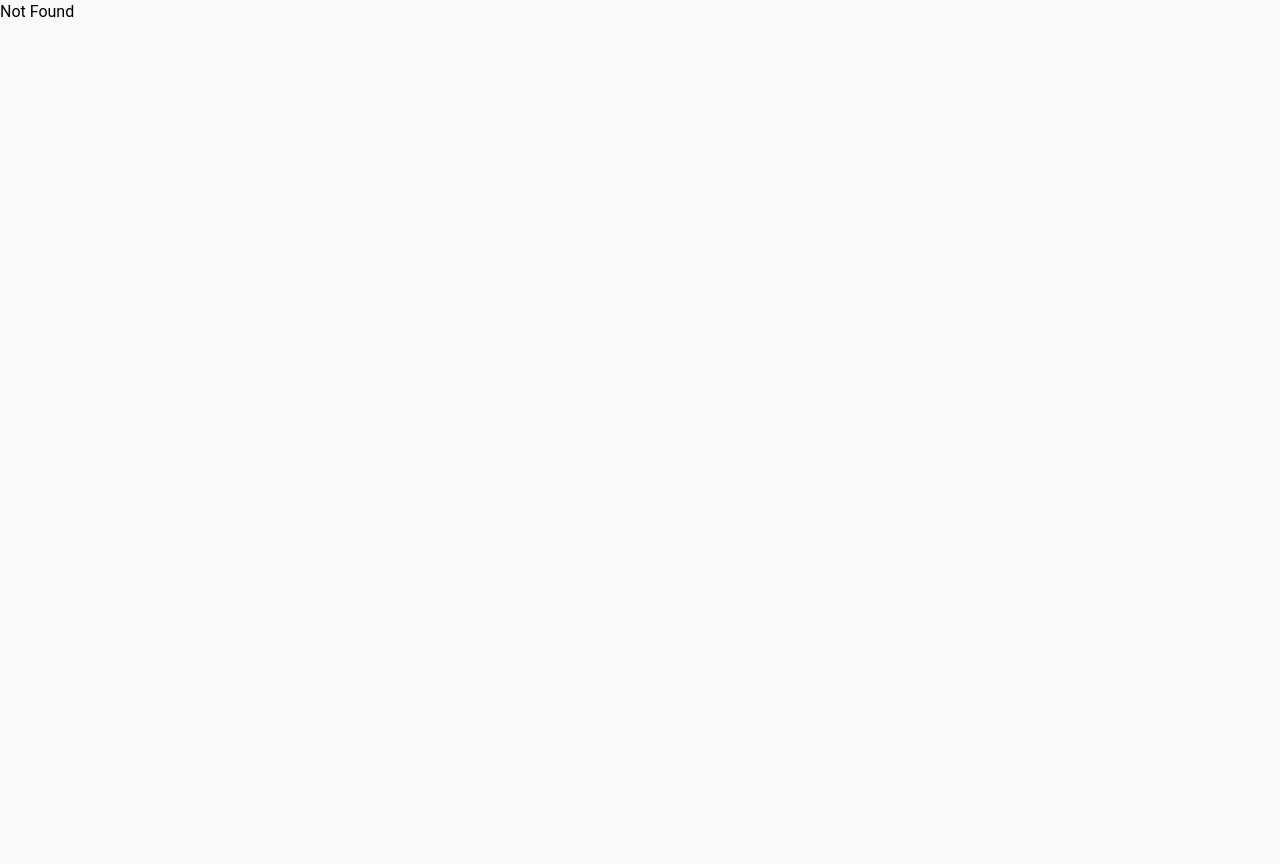
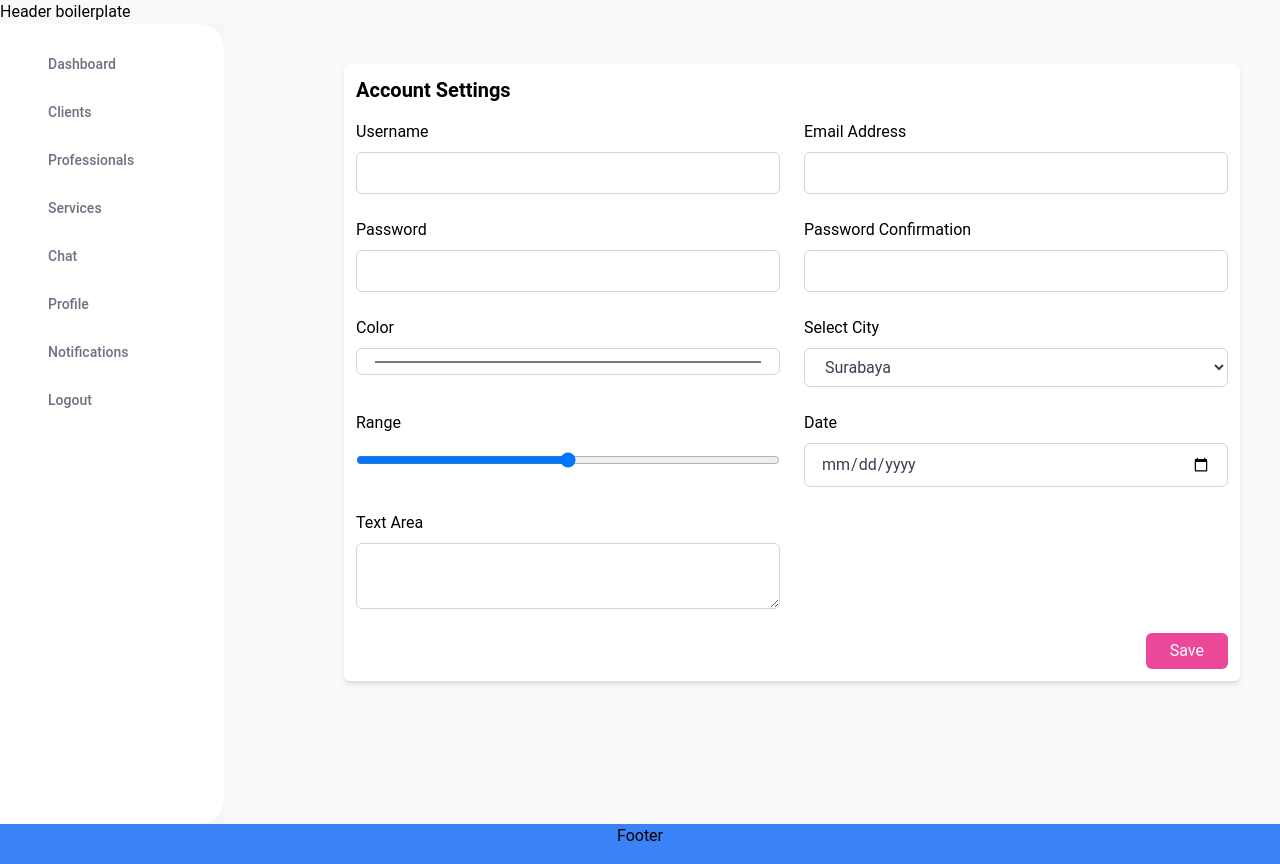
Before and after one commit to hamzaelalamy/f-blastek, a React (Vite) app in the folder app/: page /backoffice/professionals/create in a window 1280 px wide. Before the commit this address had no page. Before the commit the page ends 800 px from the top, so only its background shows below. Built offline with nearby package versions, Linux system fonts and the light colour scheme.

Commit message:
modified admin layout and add pro and edit pro and added routes

```diff
--- a/app/src/components/common/AdminSidebar.tsx
+++ b/app/src/components/common/AdminSidebar.tsx
@@ -2,11 +2,9 @@ import { Link } from 'react-router-dom';
 
 export default function AdminSidebar() {
   return (
-    <div className="flex flex-row min-h-screen bg-gray-100">
+    <div className="flex flex-row min-h-screen mr-20 bg-gray-100">
       <div className="overflow-hidden bg-white lg:w-56 md:w-40 sm:w-32 rounded-r-3xl">
-        <div className="flex items-center justify-center h-20 shadow-md">
-          <h1 className="text-3xl text-indigo-500 uppercase">Logo</h1>
-        </div>
+
         <ul className="flex flex-col py-4">
           <li>
             <Link to="/dashboard" className="flex flex-row items-center h-12 text-gray-500 transition-transform duration-200 ease-in transform hover:translate-x-2 hover:text-gray-800">
@@ -17,19 +15,19 @@ export default function AdminSidebar() {
           <li>
             <Link to="/music" className="flex flex-row items-center h-12 text-gray-500 transition-transform duration-200 ease-in transform hover:translate-x-2 hover:text-gray-800">
               <span className="inline-flex items-center justify-center w-12 h-12 text-lg text-gray-400"><i className="bx bx-music"></i></span>
-              <span className="text-sm font-medium">Music</span>
+              <span className="text-sm font-medium">Clients</span>
             </Link>
           </li>
           <li>
             <Link to="/drink" className="flex flex-row items-center h-12 text-gray-500 transition-transform duration-200 ease-in transform hover:translate-x-2 hover:text-gray-800">
               <span className="inline-flex items-center justify-center w-12 h-12 text-lg text-gray-400"><i className="bx bx-drink"></i></span>
-              <span className="text-sm font-medium">Drink</span>
+              <span className="text-sm font-medium">Professionals</span>
             </Link>
           </li>
           <li>
             <Link to="/shopping" className="flex flex-row items-center h-12 text-gray-500 transition-transform duration-200 ease-in transform hover:translate-x-2 hover:text-gray-800">
               <span className="inline-flex items-center justify-center w-12 h-12 text-lg text-gray-400"><i className="bx bx-shopping-bag"></i></span>
-              <span className="text-sm font-medium">Shopping</span>
+              <span className="text-sm font-medium">Services</span>
             </Link>
           </li>
           <li>
@@ -48,7 +46,7 @@ export default function AdminSidebar() {
             <Link to="/notifications" className="flex flex-row items-center h-12 text-gray-500 transition-transform duration-200 ease-in transform hover:translate-x-2 hover:text-gray-800">
               <span className="inline-flex items-center justify-center w-12 h-12 text-lg text-gray-400"><i className="bx bx-bell"></i></span>
               <span className="text-sm font-medium">Notifications</span>
-              <span className="px-3 py-px ml-auto mr-6 text-sm text-red-500 bg-red-100 rounded-full">5</span>
+              {/* <span className="px-3 py-px ml-auto mr-6 text-sm text-red-500 bg-red-100 rounded-full">5</span> */}
             </Link>
           </li>
           <li>
--- a/app/src/components/forms/AddProfessional.tsx
+++ b/app/src/components/forms/AddProfessional.tsx
@@ -1,14 +1,13 @@
 import { useState } from 'react';
-import { useAppDispatch, } from '../../hooks/ReduxHooks';
+import { useAppDispatch } from '../../hooks/ReduxHooks';
 import { actPostProfessionals } from '../../slices/professionals/ProfessionalsSlice';
 import { useNavigate } from 'react-router-dom';
-
 
 function CreateProfessional() {
   const initialFormData = {
     firstName: '',
     lastName: '',
-        cin: '',
+    cin: null,
     email: '',
     phoneNumber: '',
     city: '',
@@ -26,7 +25,7 @@ function CreateProfessional() {
   const navigate = useNavigate();
   const [formData, setFormData] = useState(initialFormData);
 
-  const handleChange = (e:React.FormEvent<HTMLFormElement>) => {
+  const handleChange = (e) => {
     const { id, value } = e.target;
     setFormData({
       ...formData,
@@ -36,7 +35,7 @@ function CreateProfessional() {
 
   const dispatch = useAppDispatch();
 
-  const handleSubmit = async (e:React.FormEvent<HTMLFormElement>) => {
+  const handleSubmit = async (e) => {
     e.preventDefault();
     try {
       await dispatch(actPostProfessionals(formData));
@@ -45,166 +44,116 @@ function CreateProfessional() {
     } catch (error) {
       console.error('Error submitting form:', error);
     }
-
   };
 
     return (
-    <form onSubmit={handleSubmit} className='pb-40 pl-40 pr-40 ml-40 mr-40 '>
-      <div className="flex flex-col p-4 mt-4 bg-gray-900 rounded-lg shadow-sm">
-        <h2 className="text-lg font-bold text-white">Create Professional</h2>
-        {/* First Name */}
-        <div className="mt-4">
-          <label className="text-white" htmlFor="firstName">First Name</label>
+        <section className="max-w-4xl p-3 ml-auto mr-auto text-black bg-white rounded-md shadow-md">
+      <h1 className="text-xl font-bold capitalize">Account settings</h1>
+      <form onSubmit={handleSubmit}>
+        <div className="grid grid-cols-1 gap-6 mt-4 sm:grid-cols-2">
+          <div>
+            <label htmlFor="username">Username</label>
             <input
-            placeholder="First name"
-            className="w-full px-2 py-1 text-white bg-gray-800 border-gray-700 rounded-md"
+              id="username"
               type="text"
-            id="firstName"
-            value={formData.firstName}
+              className="block w-full px-4 py-2 mt-2 text-gray-700 bg-white border border-gray-300 rounded-md focus:border-blue-500 focus:outline-none focus:ring"
+            //   value={formData.username}
               onChange={handleChange}
             />
           </div>
-        {/* Last Name */}
-        <div className="mt-4">
-          <label className="text-white" htmlFor="lastName">Last Name</label>
+
+          <div>
+            <label htmlFor="emailAddress">Email Address</label>
             <input
-            placeholder="Last name"
-            className="w-full px-2 py-1 text-white bg-gray-800 border-gray-700 rounded-md"
-            type="text"
-            id="lastName"
-            value={formData.lastName}
+              id="emailAddress"
+              type="email"
+              className="block w-full px-4 py-2 mt-2 text-gray-700 bg-white border border-gray-300 rounded-md focus:border-blue-500 focus:outline-none focus:ring"
+            //   value={formData.emailAddress}
               onChange={handleChange}
             />
           </div>
-        {/* CIN */}
-        <div className="mt-4">
-          <label className="text-white" htmlFor="cin">CIN</label>
+
+          <div>
+            <label htmlFor="password">Password</label>
             <input
-            placeholder="CIN"
-            className="w-full px-2 py-1 text-white bg-gray-800 border-gray-700 rounded-md"
-            type="text"
-            id="cin"
-            value={formData.cin}
-            onChange={handleChange}
-          />
-        </div>
-        {/* Email */}
-        <div className="mt-4">
-          <label className="text-white" htmlFor="email">Email</label>
-          <input
-            placeholder="Email"
-            className="w-full px-2 py-1 text-white bg-gray-800 border-gray-700 rounded-md"
-            type="email"
-            id="email"
-            value={formData.email}
-            onChange={handleChange}
-          />
-        </div>
-        {/* Phone Number */}
-        <div className="mt-4">
-          <label className="text-white" htmlFor="phoneNumber">Phone Number</label>
-          <input
-            placeholder="Phone number"
-            className="w-full px-2 py-1 text-white bg-gray-800 border-gray-700 rounded-md"
-            type="text"
-            id="phoneNumber"
-            value={formData.phoneNumber}
-            onChange={handleChange}
-          />
-        </div>
-        {/* City */}
-        <div className="mt-4">
-          <label className="text-white" htmlFor="city">City</label>
-          <input
-            placeholder="City"
-            className="w-full px-2 py-1 text-white bg-gray-800 border-gray-700 rounded-md"
-            type="text"
-            id="city"
-            value={formData.city}
-            onChange={handleChange}
-          />
-        </div>
-        {/* Address */}
-        <div className="mt-4">
-          <label className="text-white" htmlFor="address">Address</label>
-          <textarea
-            placeholder="Address"
-            className="w-full px-2 py-1 text-white bg-gray-800 border-gray-700 rounded-md"
-            id="address"
-            value={formData.address}
-            onChange={handleChange}
-          ></textarea>
-        </div>
-        {/* Specialization */}
-        <div className="mt-4">
-          <label className="text-white" htmlFor="specialization">Specialization</label>
-          <input
-            placeholder="Specialization"
-            className="w-full px-2 py-1 text-white bg-gray-800 border-gray-700 rounded-md"
-            type="text"
-            id="specialization"
-            value={formData.specialization}
-            onChange={handleChange}
-          />
-        </div>
-        {/* Hourly Rate */}
-        <div className="mt-4">
-          <label className="text-white" htmlFor="hourlyRate">Hourly Rate</label>
-          <input
-            placeholder="Hourly rate"
-            className="w-full px-2 py-1 text-white bg-gray-800 border-gray-700 rounded-md"
-            type="number"
-            id="hourlyRate"
-            value={formData.hourlyRate}
-            onChange={handleChange}
-          />
-        </div>
-        {/* Bio */}
-        <div className="mt-4">
-          <label className="text-white" htmlFor="bio">Bio</label>
-          <textarea
-            placeholder="Bio"
-            className="w-full px-2 py-1 text-white bg-gray-800 border-gray-700 rounded-md"
-            id="bio"
-            value={formData.bio}
-            onChange={handleChange}
-          ></textarea>
-        </div>
-        {/* Background Check Completed */}
-        <div className="mt-4">
-          <label className="text-white" htmlFor="backgroundCheckCompleted">Background Check Completed</label>
-          <input
-            className="ml-2"
-            type="checkbox"
-            id="backgroundCheckCompleted"
-            checked={formData.backgroundCheckCompleted}
-            onChange={(e) =>
-                setFormData({
-                ...formData,
-                backgroundCheckCompleted: e.target.checked
-                })
-            }
-            />
-        </div>
-        {/* Password */}
-        <div className="mt-4">
-          <label className="text-white" htmlFor="password">Password</label>
-          <input
-            placeholder="Password"
-            className="w-full px-2 py-1 text-white bg-gray-800 border-gray-700 rounded-md"
+              id="password"
               type="password"
-            id="password"
+              className="block w-full px-4 py-2 mt-2 text-gray-700 bg-white border border-gray-300 rounded-md focus:border-blue-500 focus:outline-none focus:ring"
               value={formData.password}
               onChange={handleChange}
             />
           </div>
-        {/* Submit button */}
-        <div className="flex justify-end mt-4">
-          <button className="px-4 py-1 text-black transition-all duration-200 bg-white rounded-md hover:bg-blue-500 hover:text-white" type="submit">Submit</button>
+
+          <div>
+            <label htmlFor="passwordConfirmation">Password Confirmation</label>
+            <input
+              id="passwordConfirmation"
+              type="password"
+              className="block w-full px-4 py-2 mt-2 text-gray-700 bg-white border border-gray-300 rounded-md focus:border-blue-500 focus:outline-none focus:ring"
+            //   value={formData.passwordConfirmation}
+              onChange={handleChange}
+            />
+          </div>
+          <div>
+            <label htmlFor="color">Color</label>
+            <input
+              id="color"
+              type="color"
+              className="block w-full px-4 py-2 mt-2 text-gray-700 bg-white border border-gray-300 rounded-md focus:border-blue-500 focus:outline-none focus:ring"
+            //   value={formData.color}
+              onChange={handleChange}
+            />
+          </div>
+          <div>
+            <label htmlFor="city">Select City</label>
+            <select
+              id="city"
+              className="block w-full px-4 py-2 mt-2 text-gray-700 bg-white border border-gray-300 rounded-md focus:border-blue-500 focus:outline-none focus:ring"
+              value={formData.city}
+              onChange={handleChange}
+            >
+              <option value="Surabaya">Surabaya</option>
+              <option value="Jakarta">Jakarta</option>
+              <option value="Tangerang">Tangerang</option>
+              <option value="Bandung">Bandung</option>
+            </select>
+          </div>
+          <div>
+            <label htmlFor="range">Range</label>
+            <input
+              id="range"
+              type="range"
+              className="block w-full py-2 mt-2 text-gray-700 bg-white border border-gray-300 rounded-md focus:border-blue-500 focus:outline-none focus:ring"
+            //   value={formData.range}
+              onChange={handleChange}
+            />
+          </div>
+          <div>
+            <label htmlFor="date">Date</label>
+            <input
+              id="date"
+              type="date"
+              className="block w-full px-4 py-2 mt-2 text-gray-700 bg-white border border-gray-300 rounded-md focus:border-blue-500 focus:outline-none focus:ring"
+            //   value={formData.date}
+              onChange={handleChange}
+            />
+          </div>
+          <div>
+            <label htmlFor="textarea">Text Area</label>
+            <textarea
+              id="textarea"
+              className="block w-full px-4 py-2 mt-2 text-gray-700 bg-white border border-gray-300 rounded-md focus:border-blue-500 focus:outline-none focus:ring"
+            //   value={formData.textarea}
+              onChange={handleChange}
+            ></textarea>
           </div>
         </div>
+
+        <div className="flex justify-end mt-6">
+          <button className="px-6 py-2 leading-5 text-white transition-colors duration-200 transform bg-pink-500 rounded-md hover:bg-pink-700 focus:outline-none focus:bg-gray-600">Save</button>
+        </div>
       </form>
-  );
+    </section>      );
 }
 
 export default CreateProfessional;
--- a/app/src/components/tables/Professionals.tsx
+++ b/app/src/components/tables/Professionals.tsx
@@ -123,7 +123,7 @@ export default function Professionals() {
 
     return (
       <>
-        <div className="p-6 px-0 overflow-scroll">
+        <div className="p-6 px-0 mr-10 overflow-auto">
           <table className="w-full mt-4 text-left table-auto min-w-max">
             <thead>
               <tr>
@@ -189,7 +189,7 @@ export default function Professionals() {
                 </th>
                 <th className="p-4 transition-colors cursor-pointer border-y border-blue-gray-100 bg-blue-gray-50/50 hover:bg-blue-gray-50">
                   <p className="flex items-center justify-between gap-2 font-sans text-sm antialiased font-normal leading-none text-blue-gray-900 opacity-70">
-                    Specialization{" "}
+                    Verified{" "}
                     <svg
                       xmlns="http://www.w3.org/2000/svg"
                       fill="none"
@@ -209,7 +209,7 @@ export default function Professionals() {
                 </th>
                 <th className="p-4 transition-colors cursor-pointer border-y border-blue-gray-100 bg-blue-gray-50/50 hover:bg-blue-gray-50">
                   <p className="flex items-center justify-between gap-2 font-sans text-sm antialiased font-normal leading-none text-blue-gray-900 opacity-70">
-                    Verified{" "}
+                  Specialization{" "}
                     <svg
                       xmlns="http://www.w3.org/2000/svg"
                       fill="none"
--- a/app/src/layouts/AdminLayout.tsx
+++ b/app/src/layouts/AdminLayout.tsx
@@ -7,7 +7,7 @@ const AdminLayout = () => {
       <header>Header boilerplate</header>
       <div className="flex flex-1">
       <AdminSidebar />
-      <div className="flex-1">
+      <div className="flex-1 mt-10">
         <Outlet />
         </div>
       </div>
--- /dev/null
+++ b/app/src/pages/professional/AddProfessional.tsx
@@ -0,0 +1,9 @@
+import CreateProfessional from "../../components/forms/AddProfessional"
+
+function AddProfessional() {
+  return (
+    <CreateProfessional/>
+  )
+}
+
+export default AddProfessional
--- a/app/src/pages/professional/Professional.tsx
+++ b/app/src/pages/professional/Professional.tsx
@@ -1,8 +1,13 @@
+import { Link } from "react-router-dom";
 import Professionals from "../../components/tables/Professionals";
 
 function Professional() {
   return (
-    <div><Professionals/></div>
+    <div>
+        <h1 className="text-2xl font-semibold text-black">Professionals List</h1>
+        <Professionals/>
+        <button className="bg-[#20B486] p-2 rounded-md text-sm text-white"><Link to={"/backoffice/professionals/create"}>Add Professional</Link></button>
+    </div>
   )
 }
 
--- a/app/src/router/AppRouter.tsx
+++ b/app/src/router/AppRouter.tsx
@@ -1,6 +1,7 @@
 import { createBrowserRouter, RouterProvider } from "react-router-dom";
 import AdminLayout from "../layouts/AdminLayout";
 import Professional from "../pages/professional/Professional";
+import AddProfessional from "../pages/professional/AddProfessional";
 
 const router = createBrowserRouter([
     {
@@ -15,6 +16,10 @@ const router = createBrowserRouter([
             {
                 path: "professionals",
                 element: <Professional/>
+            },
+            {
+                path: "professionals/create",
+                element: <AddProfessional/>
             }
         ]
     }
```
Lines whose indentation alone changed are shown as unchanged.
